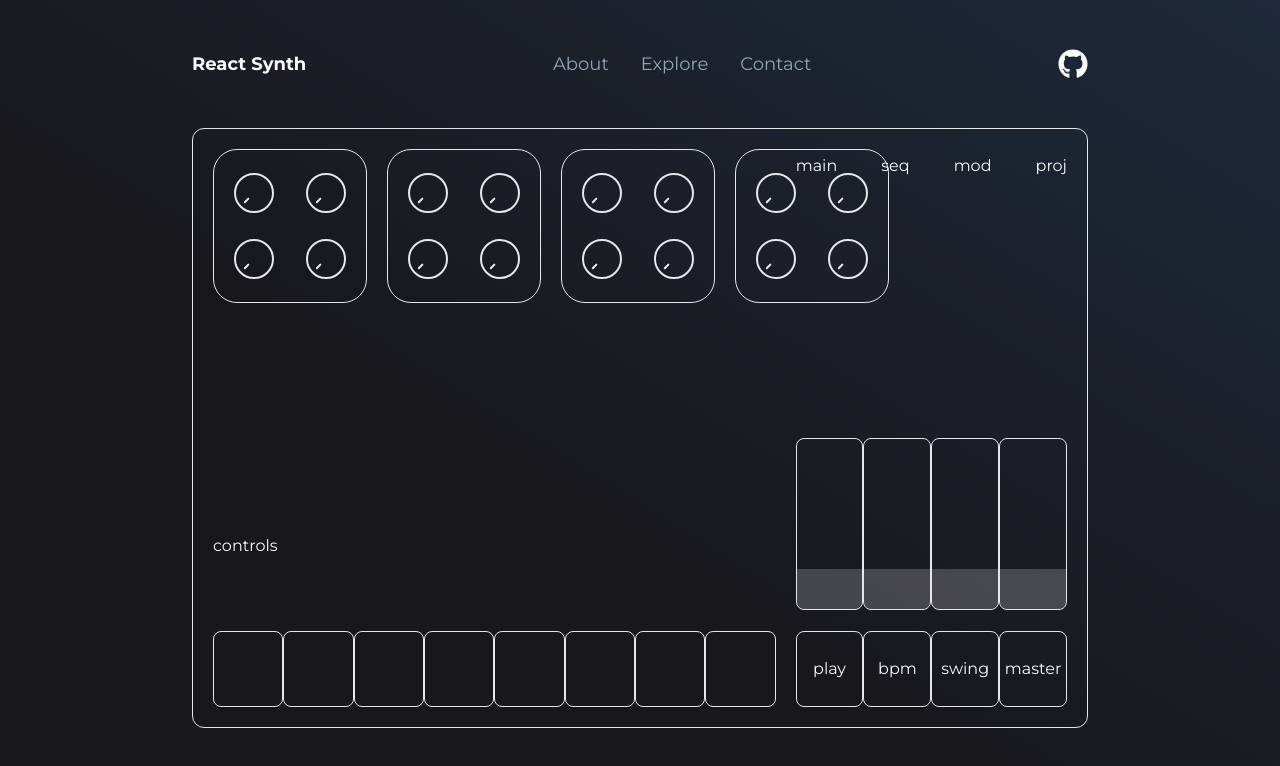
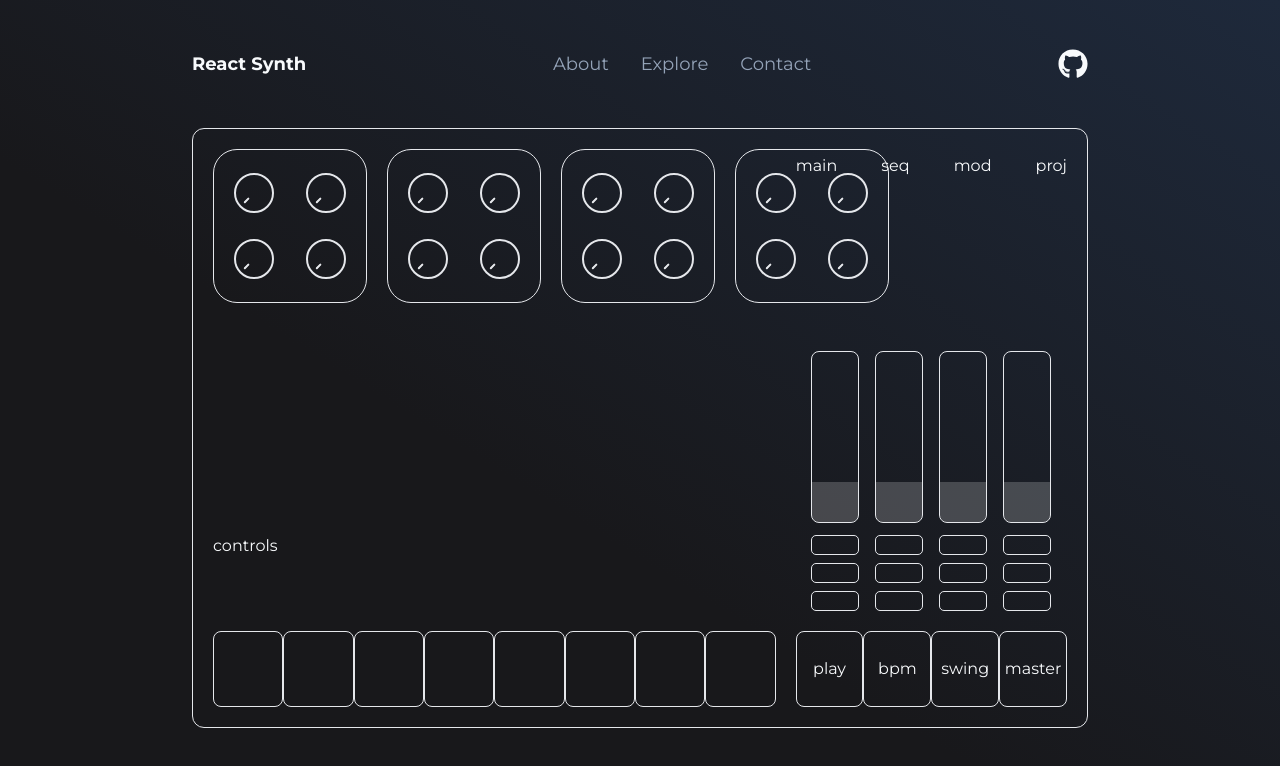
Before and after one commit to vybukhivka/react-synth, a React (Vite) app: page /synth/1 in a window 1280 px wide. Shown: the top 766 px of the page. Built offline with nearby package versions, Linux system fonts and the light colour scheme.

Commit message:
mixer layout with sends

```diff
--- a/src/components/synth/Tabs/Main/MainTab.tsx
+++ b/src/components/synth/Tabs/Main/MainTab.tsx
@@ -1,10 +1,10 @@
-import Mixer from './Mixer/Mixer';
+import MixerContainer from './Mixer/MixerContainer';
 import SequencerControls from './SequencerControls/SequencerControls';
 
 const MainTab: React.FC = () => {
   return (
     <>
-      <Mixer />
+      <MixerContainer />
       <SequencerControls />
     </>
   );
--- /dev/null
+++ b/src/components/synth/Tabs/Main/Mixer/MasterControls.tsx
@@ -0,0 +1,5 @@
+const MasterControls: React.FC = () => {
+  return <button className="h-[16px] w-[48px] rounded-sm border"></button>;
+};
+
+export default MasterControls;
--- a/src/components/synth/Tabs/Main/Mixer/Mixer.tsx
+++ /dev/null
@@ -1,16 +0,0 @@
-import MixerFader from '../../../../ui/MixerFader/MixerFader';
-
-const Mixer: React.FC = () => {
-  return (
-    <div className="col-start-5 col-end-7 row-start-4 row-end-6">
-      <div className="flex place-content-end justify-between">
-        <MixerFader />
-        <MixerFader />
-        <MixerFader />
-        <MixerFader />
-      </div>
-    </div>
-  );
-};
-
-export default Mixer;
--- /dev/null
+++ b/src/components/synth/Tabs/Main/Mixer/MixerChannel.tsx
@@ -0,0 +1,21 @@
+import MixerFader from '../../../../ui/MixerFader/MixerFader';
+import MixerSend from '../../../../ui/MixerSend/MixerSend';
+
+type MixerChannelProps = {
+  track: number;
+};
+
+const MixerChannel: React.FC<MixerChannelProps> = () => {
+  return (
+    <div className="flex flex-col gap-3">
+      <MixerFader />
+      <div className="flex flex-col gap-2">
+        <MixerSend />
+        <MixerSend />
+        <MixerSend />
+      </div>
+    </div>
+  );
+};
+
+export default MixerChannel;
--- /dev/null
+++ b/src/components/synth/Tabs/Main/Mixer/MixerContainer.tsx
@@ -0,0 +1,16 @@
+import MixerChannel from './MixerChannel';
+
+const Mixer: React.FC = () => {
+  return (
+    <div className="col-start-5 col-end-7 row-start-4 row-end-6 flex justify-around">
+      <div className="flex items-end justify-around gap-4">
+        <MixerChannel track={1} />
+        <MixerChannel track={2} />
+        <MixerChannel track={3} />
+        <MixerChannel track={4} />
+      </div>
+    </div>
+  );
+};
+
+export default Mixer;
--- a/src/components/ui/MixerFader/MixerFader.tsx
+++ b/src/components/ui/MixerFader/MixerFader.tsx
@@ -1,9 +1,9 @@
-function MixerFader() {
+const MixerFader: React.FC = () => {
   return (
-    <div className="flex h-[172px] w-[76px] items-end overflow-hidden rounded-lg border">
+    <div className="flex h-[172px] w-[48px] items-end gap-4 overflow-hidden rounded-lg border">
       <div className="-0 h-[40px] w-full bg-white opacity-20"></div>
     </div>
   );
-}
+};
 
 export default MixerFader;
--- /dev/null
+++ b/src/components/ui/MixerSend/MixerSend.tsx
@@ -0,0 +1,5 @@
+const MixerSend: React.FC = () => {
+  return <div className="h-[20px] w-[48px] rounded-[5px] border"></div>;
+};
+
+export default MixerSend;
```
